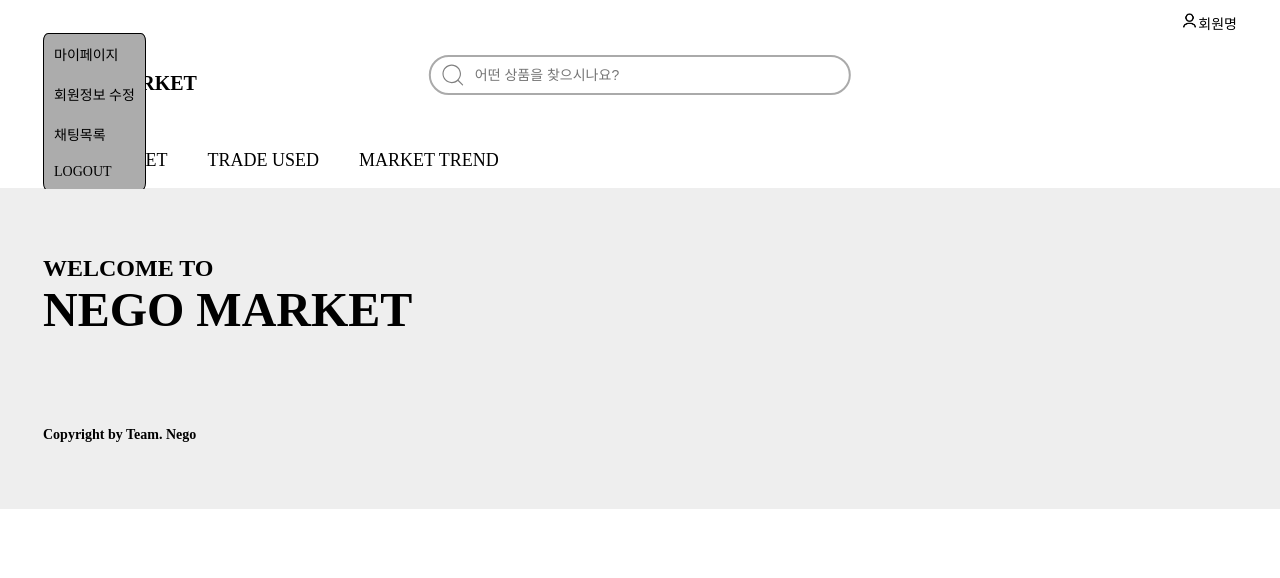
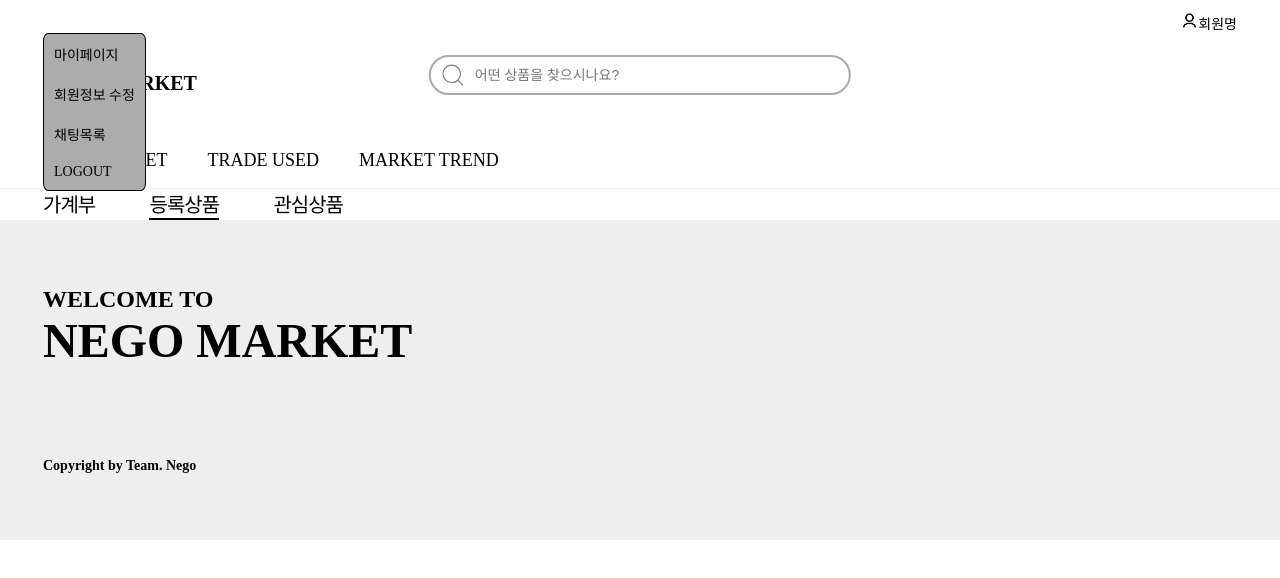
Before and after one commit to dlwnghd/React_FinalProject, a React (Create React App) app: page /mypage-register in a window 1280 px wide. Shown: the top 578 px of the page. Built offline with nearby package versions, Linux system fonts and the light colour scheme; a web font is replaced by a local one.

Commit message:
:lipstick: Design : 마이페이지 Nav + router에서 children 설정까지
* 하늘님 작업 받으면 마이페이지 Header에 추가해야 합니다.

```diff
--- /dev/null
+++ b/src/Consts/mypage-nav.js
@@ -0,0 +1,28 @@
+const MY_PAGE_NAV_TYPE = {
+	myPage: [
+		{
+			title: '가계부',
+			path: '/mypage-bank',
+		},
+		{
+			title: '등록상품',
+			path: '/mypage-register',
+		},
+		{
+			title: '관심상품',
+			path: '/mypage-interest',
+		},
+	],
+	userEdit: [
+		{
+			title: '프로필 수정',
+			path: '/mypage/useredit-userinfo',
+		},
+		{
+			title: '비밀번호 변경',
+			path: '/mypage/useredit-changepw',
+		},
+	],
+}
+
+export default MY_PAGE_NAV_TYPE
--- a/src/Pages/MyPage/Components/Header/index.js
+++ b/src/Pages/MyPage/Components/Header/index.js
@@ -1,9 +1,11 @@
-function AccountHeader() {
+import MyPageNav from '../Navigation/Navigation'
+
+function MyPageHeader() {
 	return (
 		<>
-			<div></div>
+			<MyPageNav type={'myPage'} />
 		</>
 	)
 }
 
-export default AccountHeader
+export default MyPageHeader
--- a/src/Pages/MyPage/Components/Navigation/Navigation.js
+++ b/src/Pages/MyPage/Components/Navigation/Navigation.js
@@ -1,5 +1,50 @@
-// 정보수정
-export function UserEditNavi() {}
+import styled from 'styled-components'
+import {
+	FlexAlignCSS,
+	FlexBetweenCSS,
+	WidthAutoCSS,
+} from '../../../../Styles/common'
+import MY_PAGE_NAV_TYPE from '../../../../Consts/mypage-nav'
+import { useNavigate } from 'react-router-dom'
 
-// 가계부
-export function AccountNavi() {}
+function MyPageNav({ type }) {
+	const navigate = useNavigate()
+
+	return (
+		<S.Wrapper>
+			<S.Container>
+				{MY_PAGE_NAV_TYPE[type].map(nav => (
+					<S.Title
+						key={nav.title}
+						onClick={() => navigate(`${nav.path}`)}
+						state={window.location.pathname === nav.path}
+					>
+						{nav.title}
+					</S.Title>
+				))}
+			</S.Container>
+		</S.Wrapper>
+	)
+}
+export default MyPageNav
+
+const Wrapper = styled.div`
+	${WidthAutoCSS};
+	${FlexAlignCSS};
+	justify-content: flex-start;
+`
+const Container = styled.div`
+	width: 30rem;
+	${FlexBetweenCSS}
+`
+const Title = styled.div`
+	font-size: ${({ theme }) => theme.FONT_SIZE.medium};
+	border-bottom: ${({ state }) =>
+		state
+			? '2px solid black'
+			: '2px solid white'}; /* border-bottom 때문에 텍스트가 살짝 올라가는 걸 방지하기 위해 아닐 경우에도 white로 */
+	letter-spacing: -0.1rem;
+	cursor: pointer;
+`
+
+const S = { Wrapper, Container, Title }
--- a/src/Pages/MyPage/Pages/MyPrdRegister/index.js
+++ b/src/Pages/MyPage/Pages/MyPrdRegister/index.js
@@ -1,9 +1,19 @@
+import styled from 'styled-components'
+import { WidthAutoCSS } from '../../../../Styles/common'
+import MyPageNav from '../../Components/Navigation/Navigation'
+
 function MyPrdRegister() {
 	return (
-		<>
-			<div></div>
-		</>
+		<S.Wrapper>
+			<MyPageNav type={'myPage'} />
+		</S.Wrapper>
 	)
 }
 
 export default MyPrdRegister
+
+const Wrapper = styled.div`
+	${WidthAutoCSS}
+`
+
+const S = { Wrapper }
```
Also changed, not shown: src/Routes/router.js (+13 -4 lines), src/Consts/@config.js (deleted).
